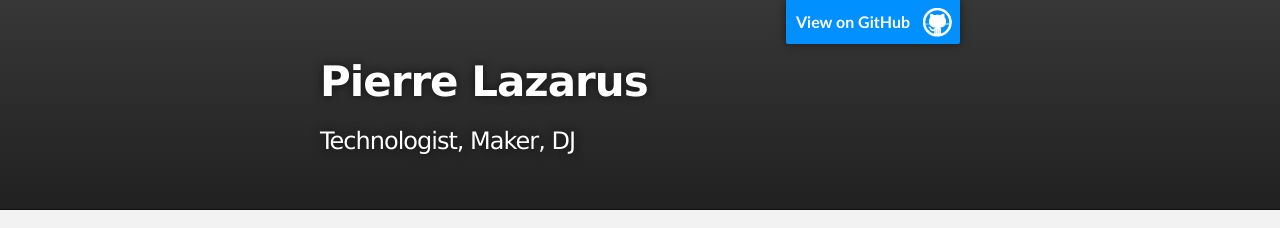
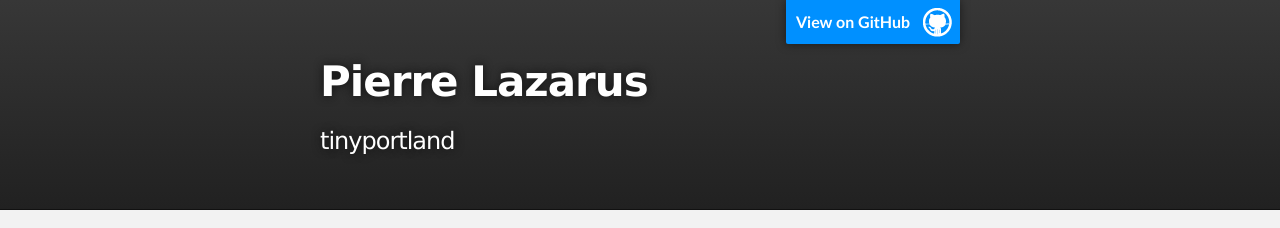
Before and after one commit to tinyportland/tinyportland.github.io, a plain HTML site: page index.html in a window 1280 px wide. Shown: the top 228 px of the page. Drawn offline with Linux system fonts and the light colour scheme.

Commit message:
Update index.html

```diff
--- a/index.html
+++ b/index.html
@@ -19,7 +19,7 @@
           <a id="forkme_banner" href="https://github.com/tinyportland">View on GitHub</a>
 
           <h1 id="project_title">Pierre Lazarus</h1>
-          <h2 id="project_tagline">Technologist, Maker, DJ</h2>
+          <h2 id="project_tagline">tinyportland</h2>
 
         </header>
     </div>
```
